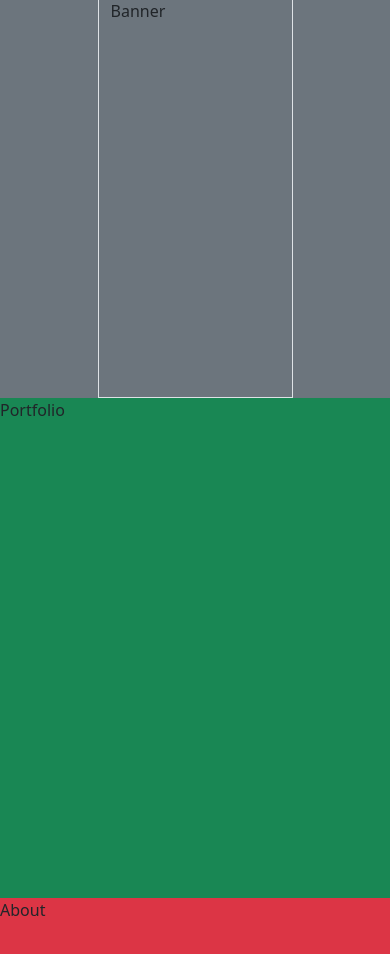
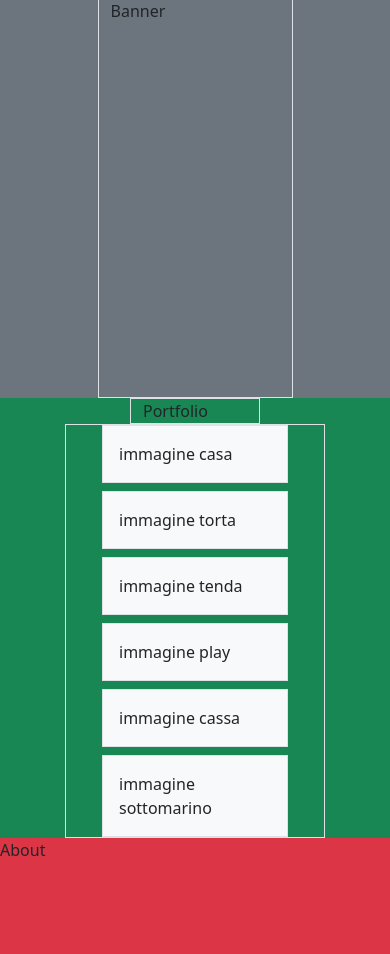
Before and after one commit to elefly13/html-css-bootstrap-freelancer, a plain HTML site: page index.html in a window 390 px wide. Shown: the part 52-1006 px from the top of the page. Drawn offline with nearby package versions, Linux system fonts and the light colour scheme.

Commit message:
struttura portfolio responsive

```diff
--- a/css/style.css
+++ b/css/style.css
@@ -6,7 +6,7 @@
     height: 400px;
 }
 .debug .my_row_portfolio {
-    height: 500px;
+    /* height: 100px; */
 }
 .debug .my_row_about {
     height: 300px;
--- a/index.html
+++ b/index.html
@@ -28,8 +28,39 @@
     </header>
     <main class="wrappwer">
         <section class="my_portfolio">
-            <div class="container">
-                <div class="my_row_portfolio row bg-success">Portfolio</div>
+            <div class="my_container_portfolio container">
+                <div class="my_row_portfolio row bg-success">
+                    <div class="col-4 border mx-auto">Portfolio</div>
+                </div>
+            </div>
+            <div class="my_container_portfolio container">
+                <div class="my_row_portfolio row bg-success">
+                    <div class="col-8 border mx-auto">
+                        <div class="container">
+                            <div class="row g-2">
+                                <div class="col-lg-4 col-md-6 col-sm-12">
+                                    <div class="p-3 border bg-light">immagine casa</div>
+                                </div>
+                                <div class="col-lg-4 col-md-6 col-sm-12">
+                                    <div class="p-3 border bg-light">immagine torta</div>
+                                </div>
+                                <div class="col-lg-4 col-md-6 col-sm-12">
+                                    <div class="p-3 border bg-light">immagine tenda</div>
+                                </div>
+                                <div class="col-lg-4 col-md-6 col-sm-12">
+                                    <div class="p-3 border bg-light">immagine play</div>
+                                </div>
+                                <div class="col-lg-4 col-md-6 col-sm-12">
+                                    <div class="p-3 border bg-light">immagine cassa</div>
+                                </div>
+                                <div class="col-lg-4 col-md-6 col-sm-12">
+                                    <div class="p-3 border bg-light">immagine sottomarino</div>
+                                </div>
+
+                            </div>
+                        </div>
+                    </div>
+                </div>
             </div>
         </section>
         <section class="my_about">
```
